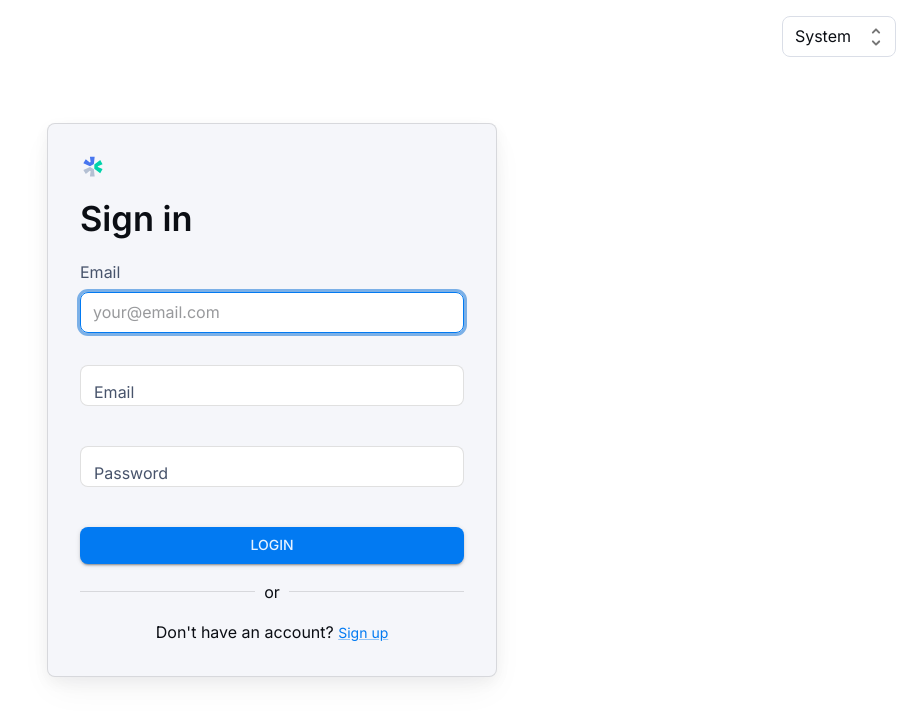
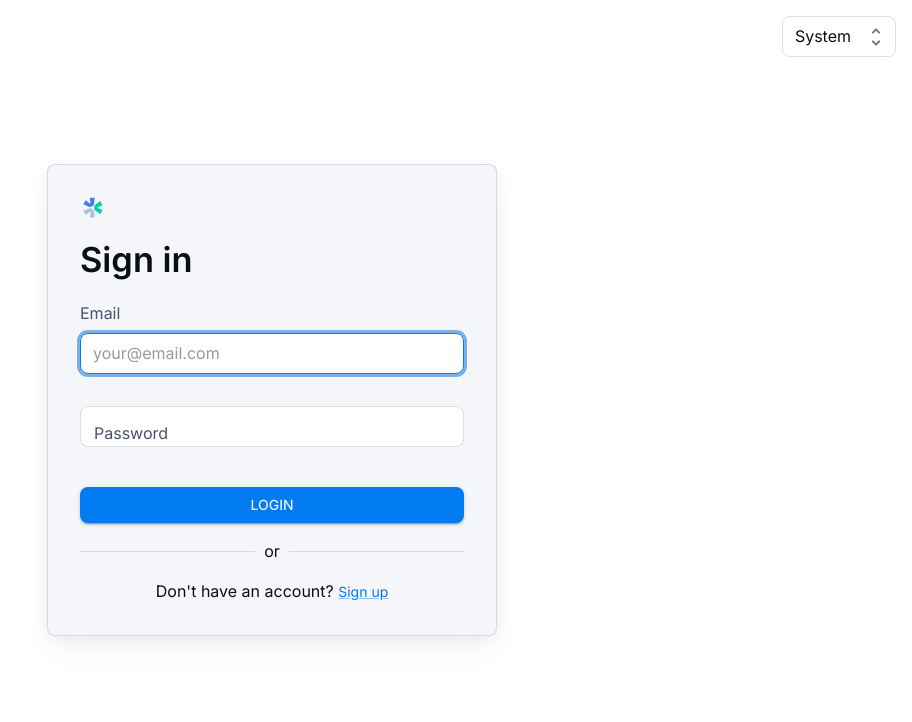
Before and after one commit to richMatchGen/matchgen-frontend, a React (Vite) app: page /login in a window 1280 px wide. Shown: the top 722 px of the page, without its empty margins (368-1280 px from the left). Built offline with nearby package versions, Linux system fonts and the light colour scheme.

Commit message:
emailInputField

```diff
--- a/src/pages/Login.jsx
+++ b/src/pages/Login.jsx
@@ -108,18 +108,20 @@ const Login = () => {
                 required
                 fullWidth
                 variant="outlined"
+                value={email}
+                onChange={(e) => setEmail(e.target.value)}
                 // color={emailError ? 'error' : 'primary'}
               />
             </FormControl>
 
-      <TextField
+      {/* <TextField
         fullWidth
         label="Email"
         variant="outlined"
         margin="normal"
         value={email}
         onChange={(e) => setEmail(e.target.value)}
-      />
+      /> */}
       <TextField
         fullWidth
         label="Password"
```
